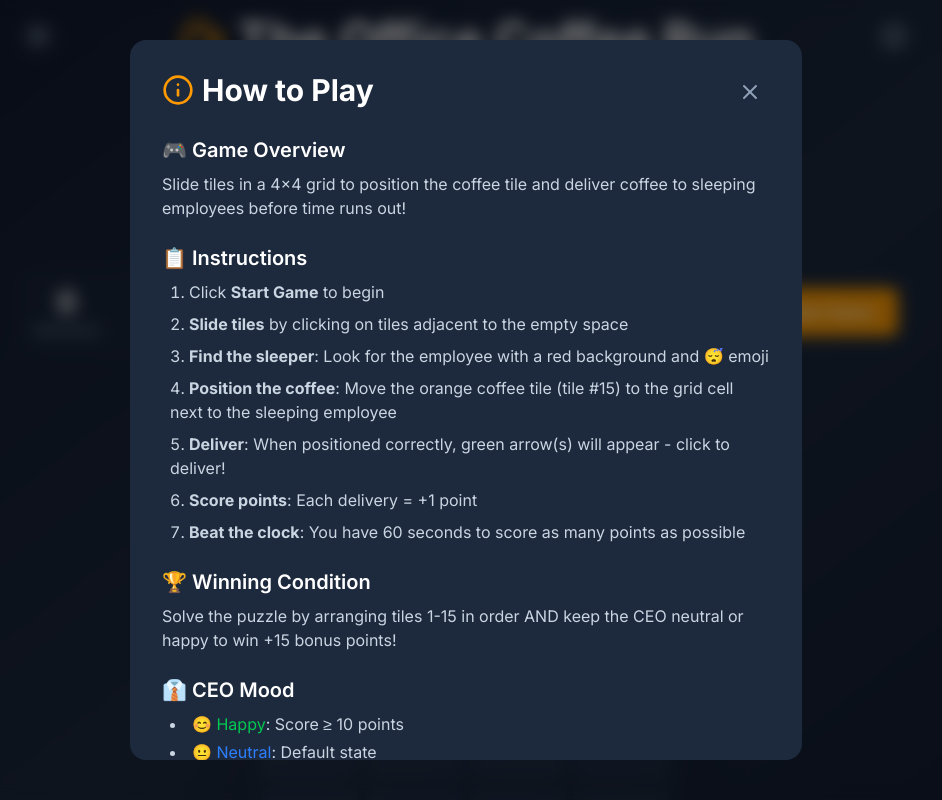
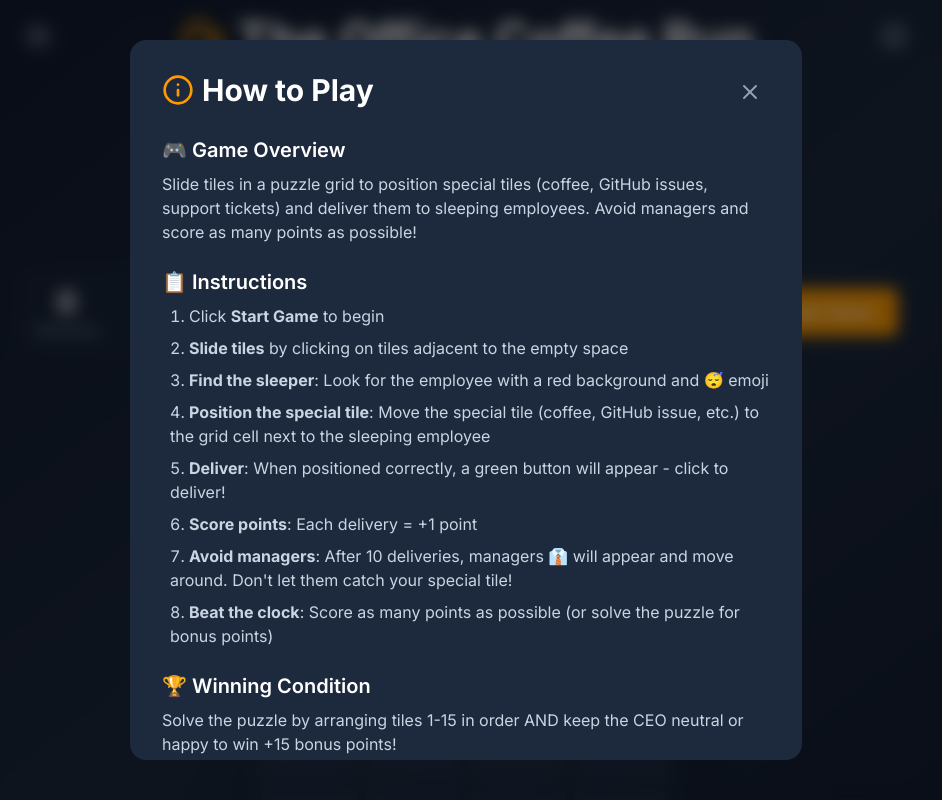
Before and after one commit to vansh-bothra/the-daily-grind, a Next.js app: page / in a window 1280 px wide. Both pictures are taken after a click on the button 1068 px from the left and 36 px from the top of the page. Shown: the top 800 px of the page, without its empty margins (174-1116 px from the left). Built offline with nearby package versions, Linux system fonts and the light colour scheme.

Commit message:
Update game mechanics and instructions: Adjusted employee gap calculation, enhanced gameplay description, and added manager behavior details. Updated GameTile component to handle grid size for dynamic button text.

```diff
--- a/app/page.tsx
+++ b/app/page.tsx
@@ -519,7 +519,7 @@ export default function Home() {
                             // Calculate employee gap based on grid size
                             // Using fixed gaps that work well visually
                             const employeeGap =
-                                currentLevel.gridSize === 4 ? 40 : // 4x4: (80 + 8) - 48 = 40px
+                                currentLevel.gridSize === 4 ? 60 : // 4x4: 60px
                                 currentLevel.gridSize === 5 ? 40 : // 5x5: 40px
                                 25; // 6x6: 25px
 
@@ -624,6 +624,7 @@ export default function Home() {
                                                     pourDirection={pourDirection}
                                                     onPour={handlePour}
                                                     isPouring={isPouring}
+                                                    gridSize={currentLevel.gridSize}
                                                 />
                                             )}
                                         </div>
@@ -679,7 +680,7 @@ export default function Home() {
                                             isDarkMode ? 'text-white' : 'text-slate-900'
                                         }`}>🎮 Game Overview</h3>
                                         <p className={isDarkMode ? 'text-slate-300' : 'text-slate-700'}>
-                                            Slide tiles in a 4×4 grid to position the coffee tile and deliver coffee to sleeping employees before time runs out!
+                                            Slide tiles in a puzzle grid to position special tiles (coffee, GitHub issues, support tickets) and deliver them to sleeping employees. Avoid managers and score as many points as possible!
                                         </p>
                                     </div>
 
@@ -691,10 +692,11 @@ export default function Home() {
                                             <li>Click <strong>Start Game</strong> to begin</li>
                                             <li><strong>Slide tiles</strong> by clicking on tiles adjacent to the empty space</li>
                                             <li><strong>Find the sleeper</strong>: Look for the employee with a red background and 😴 emoji</li>
-                                            <li><strong>Position the coffee</strong>: Move the orange coffee tile (tile #15) to the grid cell next to the sleeping employee</li>
-                                            <li><strong>Deliver</strong>: When positioned correctly, green arrow(s) will appear - click to deliver!</li>
+                                            <li><strong>Position the special tile</strong>: Move the special tile (coffee, GitHub issue, etc.) to the grid cell next to the sleeping employee</li>
+                                            <li><strong>Deliver</strong>: When positioned correctly, a green button will appear - click to deliver!</li>
                                             <li><strong>Score points</strong>: Each delivery = +1 point</li>
-                                            <li><strong>Beat the clock</strong>: You have 60 seconds to score as many points as possible</li>
+                                            <li><strong>Avoid managers</strong>: After 10 deliveries, managers 👔 will appear and move around. Don't let them catch your special tile!</li>
+                                            <li><strong>Beat the clock</strong>: Score as many points as possible (or solve the puzzle for bonus points)</li>
                                         </ol>
                                     </div>
 
@@ -710,7 +712,20 @@ export default function Home() {
                                     <div>
                                         <h3 className={`text-xl font-semibold mb-2 ${
                                             isDarkMode ? 'text-white' : 'text-slate-900'
-                                        }`}>👔 CEO Mood</h3>
+                                        }`}>👔 Managers</h3>
+                                        <ul className="list-disc list-inside space-y-1 ml-2">
+                                            <li>Managers appear after <strong>10 deliveries</strong></li>
+                                            <li>They move around the grid after each delivery</li>
+                                            <li>If a manager is adjacent to your special tile, <strong>game over!</strong></li>
+                                            <li>More managers spawn as your score increases</li>
+                                            <li>Managers are immovable obstacles - plan your moves carefully!</li>
+                                        </ul>
+                                    </div>
+
+                                    <div>
+                                        <h3 className={`text-xl font-semibold mb-2 ${
+                                            isDarkMode ? 'text-white' : 'text-slate-900'
+                                        }`}>😊 CEO Mood</h3>
                                         <ul className="list-disc list-inside space-y-1 ml-2">
                                             <li><span className="text-green-500">😊 Happy</span>: Score ≥ 10 points</li>
                                             <li><span className="text-blue-500">😐 Neutral</span>: Default state</li>
--- a/components/GameTile.tsx
+++ b/components/GameTile.tsx
@@ -15,6 +15,7 @@ interface GameTileProps {
     pourDirection?: EmployeePosition | null;
     onPour?: () => void;
     isPouring?: boolean;
+    gridSize?: number;
 }
 
 export function GameTile({
@@ -26,7 +27,8 @@ export function GameTile({
     canPour,
     pourDirection,
     onPour,
-    isPouring
+    isPouring,
+    gridSize = 4
 }: GameTileProps) {
     // Generate particle drops based on direction (only for special tiles when pouring)
     const getParticleDrops = () => {
@@ -135,7 +137,7 @@ export function GameTile({
                         transition={{ repeat: Infinity, duration: 1 }}
                         className="bg-green-500 text-white px-3 py-1.5 rounded-lg font-bold text-sm shadow-lg"
                     >
-                        Pour Coffee
+                        {gridSize === 5 ? 'Assign Work' : 'Pour Coffee'}
                     </motion.div>
                 </motion.button>
             )}
```
